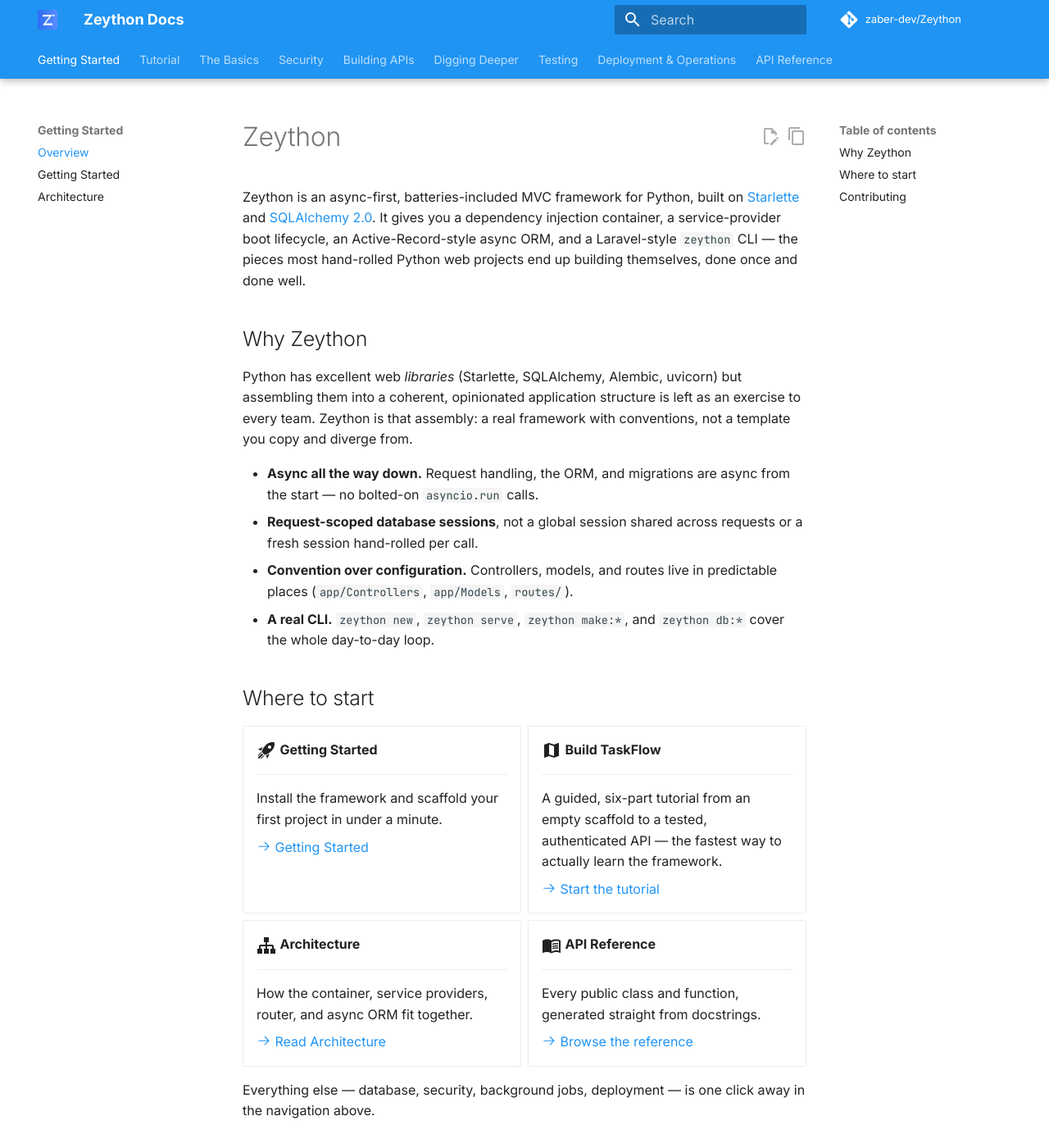
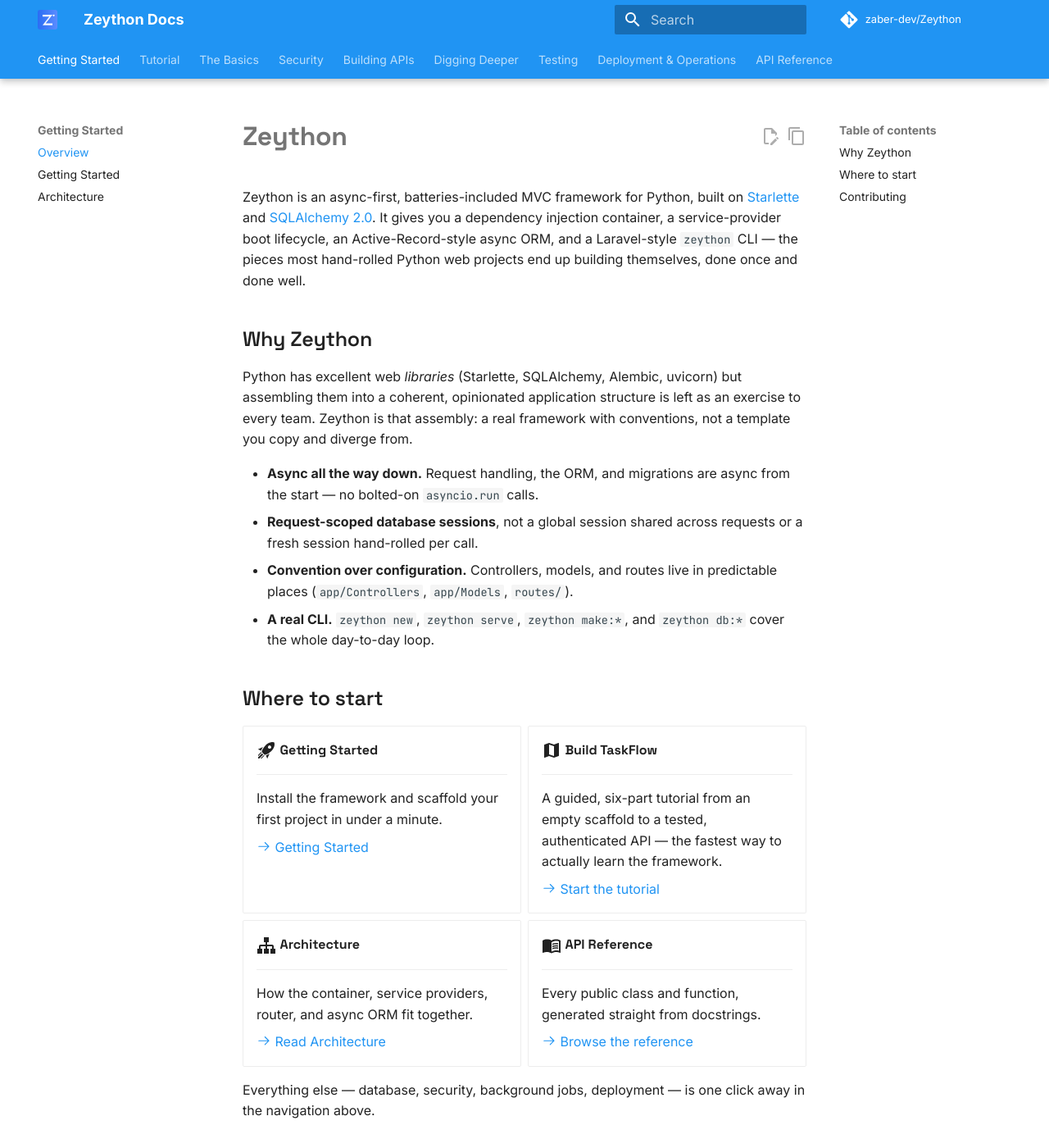
Before and after one commit to zaber-dev/Zeython, an MkDocs documentation site: the page built from docs/index.md, in a window 1280 px wide and 1400 px high. Shown: the whole window at 82% size. Built offline with MkDocs 1.6.1 and Material for MkDocs 9.7.7, drawn with Linux system fonts in a browser that asks for light colours; comment, search, counter and statistics services are not loaded.

Commit message:
Give docs headings a distinct display font (Space Grotesk)
Headings previously rendered in the same Inter typeface as body text, at
a bigger size -- no real visual hierarchy beyond weight. Space Grotesk
pairs well with Inter and gives headings more character, matching how
Laravel's and Django's docs sites use a dedicated display face for
headings instead of just scaling up the body font.

```diff
--- /dev/null
+++ b/docs/assets/typography.css
@@ -0,0 +1,35 @@
+/* A distinct display font for headings, contrasting with the Inter body
+   text Material's theme.font.text already sets -- Space Grotesk pairs well
+   with Inter and gives headings more character than reusing the body font
+   at a bigger size, the same way Laravel's and Django's docs sites use a
+   dedicated display face for headings. */
+@import url("https://fonts.googleapis.com/css2?family=Space+Grotesk:wght@500;600;700&display=swap");
+
+.md-typeset h1,
+.md-typeset h2,
+.md-typeset h3,
+.md-typeset h4,
+.md-typeset h5,
+.md-typeset h6 {
+  font-family: "Space Grotesk", var(--md-text-font-family), sans-serif;
+  letter-spacing: -0.01em;
+}
+
+.md-typeset h1 {
+  font-weight: 700;
+}
+
+.md-typeset h2 {
+  font-weight: 600;
+}
+
+.md-typeset h3,
+.md-typeset h4 {
+  font-weight: 600;
+}
+
+/* The homepage/reference-index card titles are headings too -- keep them
+   in the same display face for a consistent hierarchy. */
+.md-typeset .grid.cards strong {
+  font-family: "Space Grotesk", var(--md-text-font-family), sans-serif;
+}
--- a/mkdocs.yml
+++ b/mkdocs.yml
@@ -224,4 +224,5 @@
 extra_javascript:
   - assets/copy-markdown.js
 extra_css:
+  - assets/typography.css
   - assets/copy-markdown.css
```
